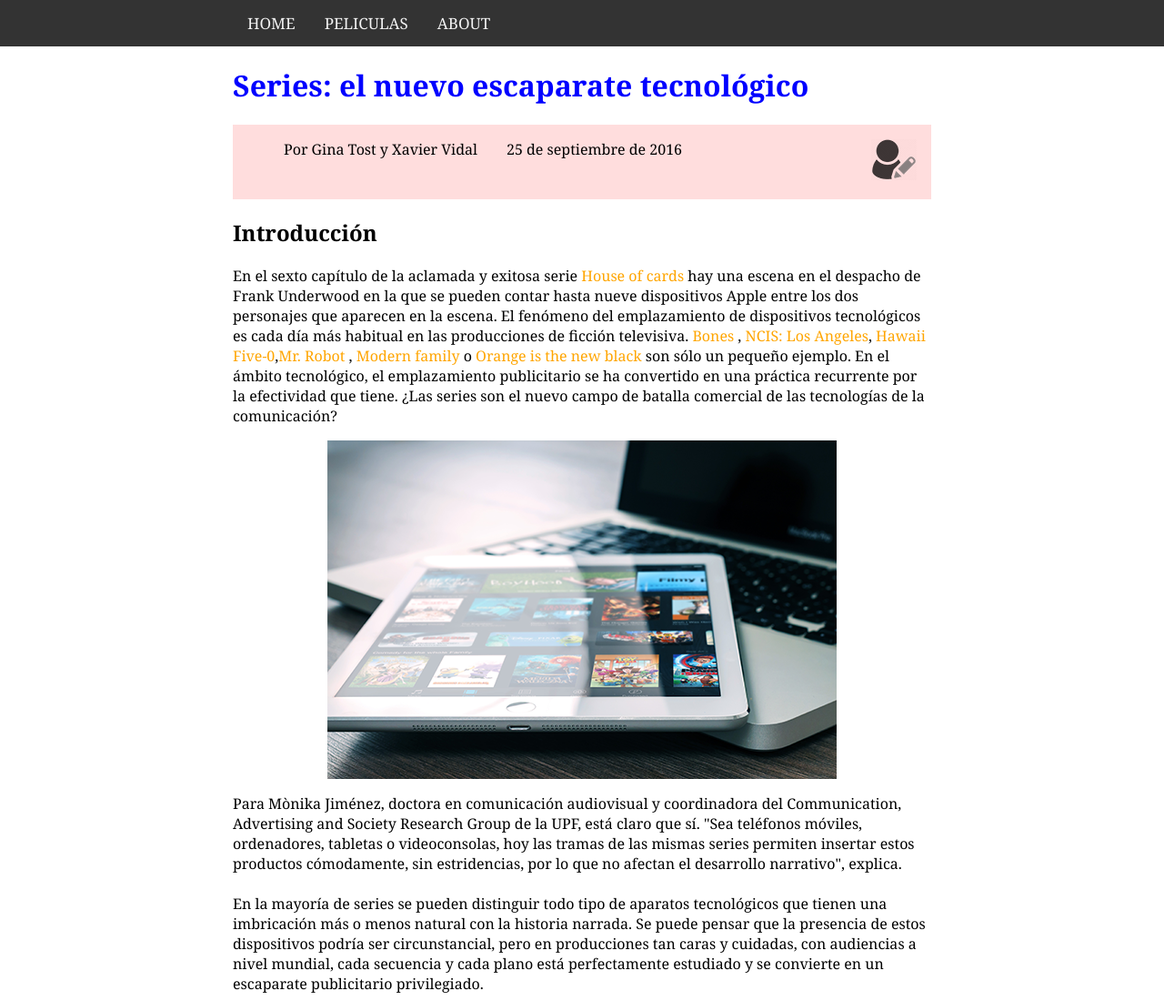
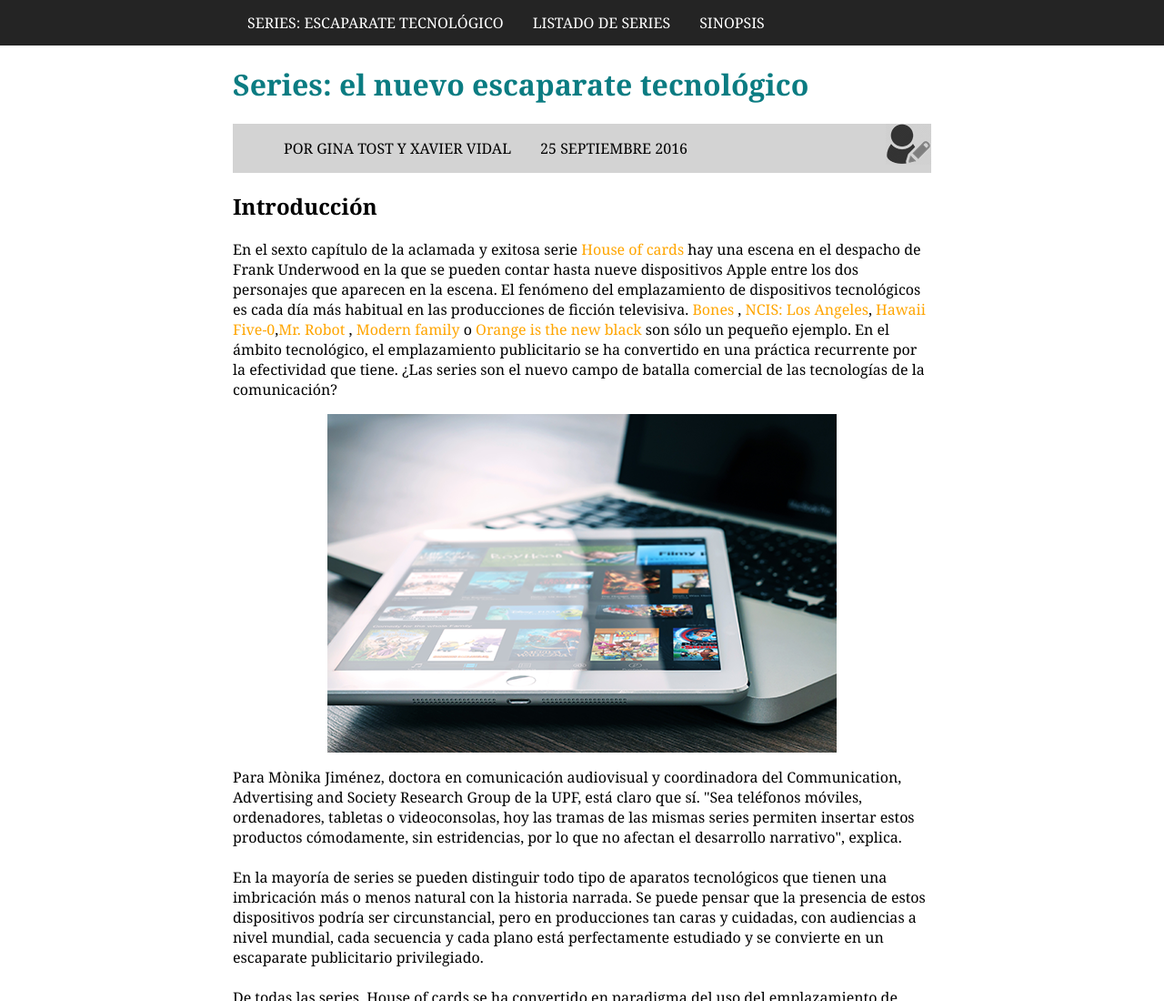
Before and after one commit to thefuentescore/HTML_CSS_PECS, a plain HTML site: page PEC1/Codigo/pagina-principal.html in a window 1280 px wide. Shown: the top 1100 px of the page at 91% size. Drawn offline with Linux system fonts and the light colour scheme.

Commit message:
Cambios en los colores, mejora del padding en "autor"

```diff
--- a/PEC1/Codigo/estilos.css
+++ b/PEC1/Codigo/estilos.css
@@ -8,7 +8,7 @@ ul.topnav {
     padding-left: 20%;
     padding-right: 20%;
     overflow: hidden;
-    background-color: #333;
+    background-color: #242424;
 }
 
 ul.topnav li {
@@ -17,17 +17,20 @@ ul.topnav li {
 
 ul.topnav li a {
     display: inline-block;
-    color: #f2f2f2;
+    color: white;
     text-align: center;
     padding: 14px 16px;
     text-decoration: none;
     transition: 0.3s;
-    font-size: 17px;
+    font-size: 1em;
     font-family: Georgia;
 }
 
 ul.topnav li a:hover {
     background-color: #555;
+}
+ul.topnav li a:active {
+    color: : #cf7507;
 }
 /**** ESTILO DEL ARTÍCULO******/
 
@@ -38,7 +41,7 @@ ul.topnav li a:hover {
 }
 .articulo h1 {
     font-weight: bold;
-    color: blue;
+    color: #0b7c82;
 }
 .articulo p {
     font-size: 1em;
@@ -48,7 +51,7 @@ ul.topnav li a:hover {
 	color: orange;
 }
 #autor {
-    background-color: #ffdddd;
+    background-color: lightgrey;
 }
 #autor ul {
     list-style-type: none;
@@ -60,6 +63,7 @@ ul.topnav li a:hover {
     display: inline-block;
     padding: 1em;
 }
+
 #miFooter {
     padding-left: 10%;
     padding-right: 10%;
--- a/PEC1/Codigo/pagina-principal.html
+++ b/PEC1/Codigo/pagina-principal.html
@@ -9,9 +9,9 @@
 		<!-- Menu principal -->
 		<div id="menu_navegacion">
 			<ul class="topnav">
-				<li><a href="">HOME</a></li>
-				<li><a href="">PELICULAS</a></li>
-				<li><a href="">ABOUT</a></li>
+                <li><a href=””>SERIES: ESCAPARATE TECNOLÓGICO</a></li>
+                <li><a href=””>LISTADO DE SERIES</a></li>
+                <li><a href=””>SINOPSIS</a></li>
 			</ul>
 		</div>
 		<!-- Cuerpo -->
@@ -19,9 +19,9 @@
 			<h1>Series: el nuevo escaparate tecnológico</h1>
 			<div id="autor">
 				<ul>
-					<li>Por Gina Tost y Xavier Vidal</li>
-					<li>25 de septiembre de 2016</li>
-					<li style="float:right"> <img src="img/icono-autor.png"></li>
+                    <li>POR GINA TOST Y XAVIER VIDAL</li>
+                    <li>25 SEPTIEMBRE 2016</li>
+                    <img src="img/icono-autor.png" style="float: right;">
 				</ul>
 			</div>
 			<h2>Introducción</h2>
```
